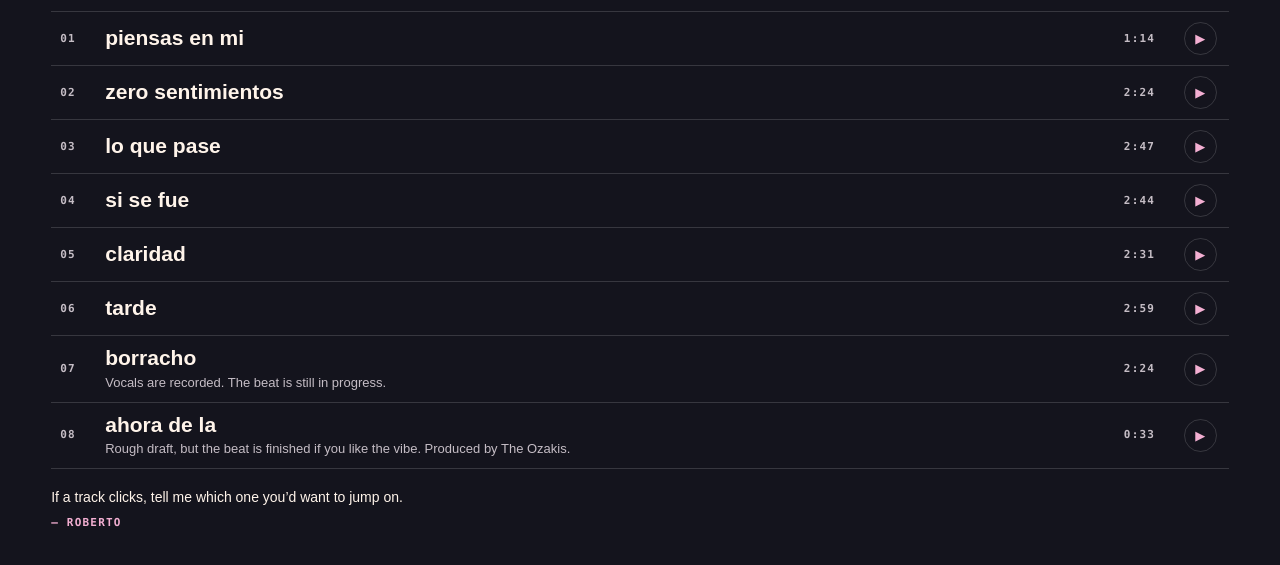
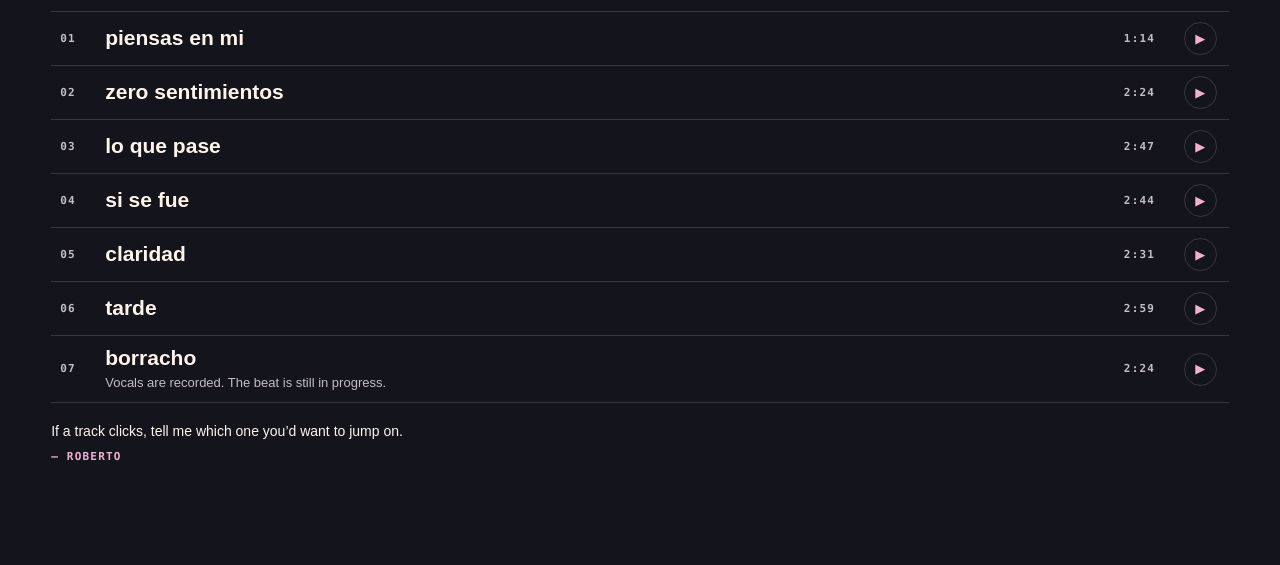
Before and after one commit to yocaptainjoe/p6208ca13c06b45, a plain HTML site: page index.html in a window 1280 px wide. Shown: the part 803-1368 px from the top of the page. After the commit the page ends 1307 px from the top, so only its background shows below. Drawn offline with Linux system fonts and the light colour scheme.

Commit message:
Remove ahora de la from Miko proposal

```diff
--- a/index.html
+++ b/index.html
@@ -41,13 +41,13 @@
 <button type="button" class="track" data-index="4" aria-pressed="false"><span class="track-num">05</span><span><span class="track-title">claridad</span></span><span class="track-time">2:31</span><span class="track-icon" aria-hidden="true">▶</span></button>
 <button type="button" class="track" data-index="5" aria-pressed="false"><span class="track-num">06</span><span><span class="track-title">tarde</span></span><span class="track-time">2:59</span><span class="track-icon" aria-hidden="true">▶</span></button>
 <button type="button" class="track" data-index="6" aria-pressed="false"><span class="track-num">07</span><span><span class="track-title">borracho</span><span class="track-note">Vocals are recorded. The beat is still in progress.</span></span><span class="track-time">2:24</span><span class="track-icon" aria-hidden="true">▶</span></button>
-<button type="button" class="track" data-index="7" aria-pressed="false"><span class="track-num">08</span><span><span class="track-title">ahora de la</span><span class="track-note">Rough draft, but the beat is finished if you like the vibe. Produced by The Ozakis.</span></span><span class="track-time">0:33</span><span class="track-icon" aria-hidden="true">▶</span></button></div>
+</div>
  <p class="reply">If a track clicks, tell me which one you’d want to jump on.<span class="mono">— Roberto</span></p>
 </section>
 </main>
 <div class="dock" hidden><div class="now" aria-live="polite"><small class="tag mono">Now playing</small><strong></strong><span class="error" hidden>The demo could not play.</span></div><audio controls preload="none" aria-label="Demo player"></audio></div>
 <script>
-const audioSources = [{"parts": ["audio/piensas-en-mi.flac"], "duration": 73.75, "title": "piensas en mi"}, {"parts": ["audio/zero-sentimientos.part-1.bin", "audio/zero-sentimientos.part-2.bin"], "duration": 144.489813, "title": "zero sentimientos"}, {"parts": ["audio/lo-que-pase.part-1.bin", "audio/lo-que-pase.part-2.bin", "audio/lo-que-pase.part-3.bin"], "duration": 166.857146, "title": "lo que pase"}, {"parts": ["audio/si-se-fue.part-1.bin", "audio/si-se-fue.part-2.bin"], "duration": 163.979729, "title": "si se fue"}, {"parts": ["audio/claridad.part-1.bin", "audio/claridad.part-2.bin"], "duration": 150.702229, "title": "claridad"}, {"parts": ["audio/tarde.part-1.bin", "audio/tarde.part-2.bin", "audio/tarde.part-3.bin"], "duration": 179.363042, "title": "tarde"}, {"parts": ["audio/borracho.part-1.bin", "audio/borracho.part-2.bin"], "duration": 144.489792, "title": "borracho"}, {"parts": ["audio/ahora-de-la.flac"], "duration": 32.842125, "title": "ahora de la"}];
+const audioSources = [{"parts": ["audio/piensas-en-mi.flac"], "duration": 73.75, "title": "piensas en mi"}, {"parts": ["audio/zero-sentimientos.part-1.bin", "audio/zero-sentimientos.part-2.bin"], "duration": 144.489813, "title": "zero sentimientos"}, {"parts": ["audio/lo-que-pase.part-1.bin", "audio/lo-que-pase.part-2.bin", "audio/lo-que-pase.part-3.bin"], "duration": 166.857146, "title": "lo que pase"}, {"parts": ["audio/si-se-fue.part-1.bin", "audio/si-se-fue.part-2.bin"], "duration": 163.979729, "title": "si se fue"}, {"parts": ["audio/claridad.part-1.bin", "audio/claridad.part-2.bin"], "duration": 150.702229, "title": "claridad"}, {"parts": ["audio/tarde.part-1.bin", "audio/tarde.part-2.bin", "audio/tarde.part-3.bin"], "duration": 179.363042, "title": "tarde"}, {"parts": ["audio/borracho.part-1.bin", "audio/borracho.part-2.bin"], "duration": 144.489792, "title": "borracho"}];
 const assetOrigin = new URL('./', location.href).href;
 const dock = document.querySelector('.dock');
 const player = dock.querySelector('audio');
```
Also changed, not shown: 1 other file.
